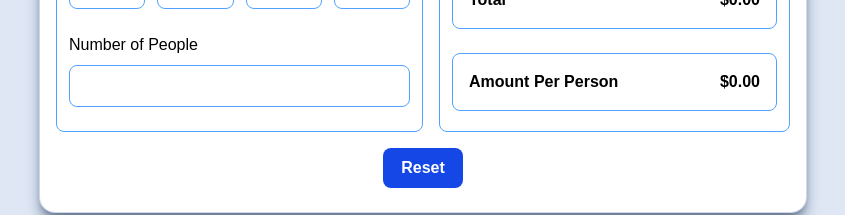
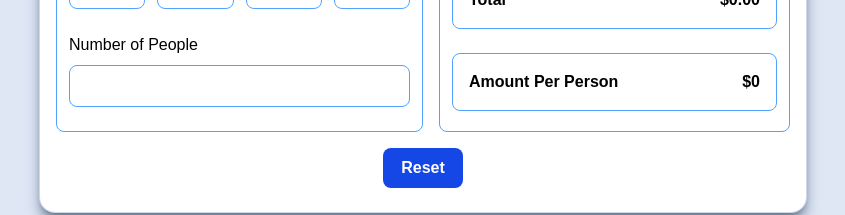
Before and after one commit to agigibairene/tip_calculator, a React (Vite) app: page / in a window 1280 px wide. Shown: the part 414-629 px from the top of the page, without its empty margins (217-1062 px from the left). Built offline with nearby package versions, Linux system fonts and the light colour scheme; a web font is replaced by a local one.

Commit message:
updated ui

```diff
--- a/src/components/Tip.tsx
+++ b/src/components/Tip.tsx
@@ -149,7 +149,7 @@
   }, [total, people]);
 
   return (
-    <section className="flex justify-center items-center h-screen">
+    <section className="flex justify-center items-center min-h-screen">
       <div className="p-4 pb-6 my-6 flex flex-col bg-white justify-center w-10/12 md:w-2/3 backdrop-blur-md  border border-blue-900/20 rounded-2xl shadow-slate-500 shadow-lg max-w-3xl">
 
         <h1 className="text-center font-bold text-blue-600 text-2xl mb-4">
@@ -256,7 +256,7 @@
               </p>
 
               <p className="font-bold">
-                ${perPerson.toFixed(2)}
+                ${Math.ceil(perPerson)}
               </p>
             </div>
           </div>
```
